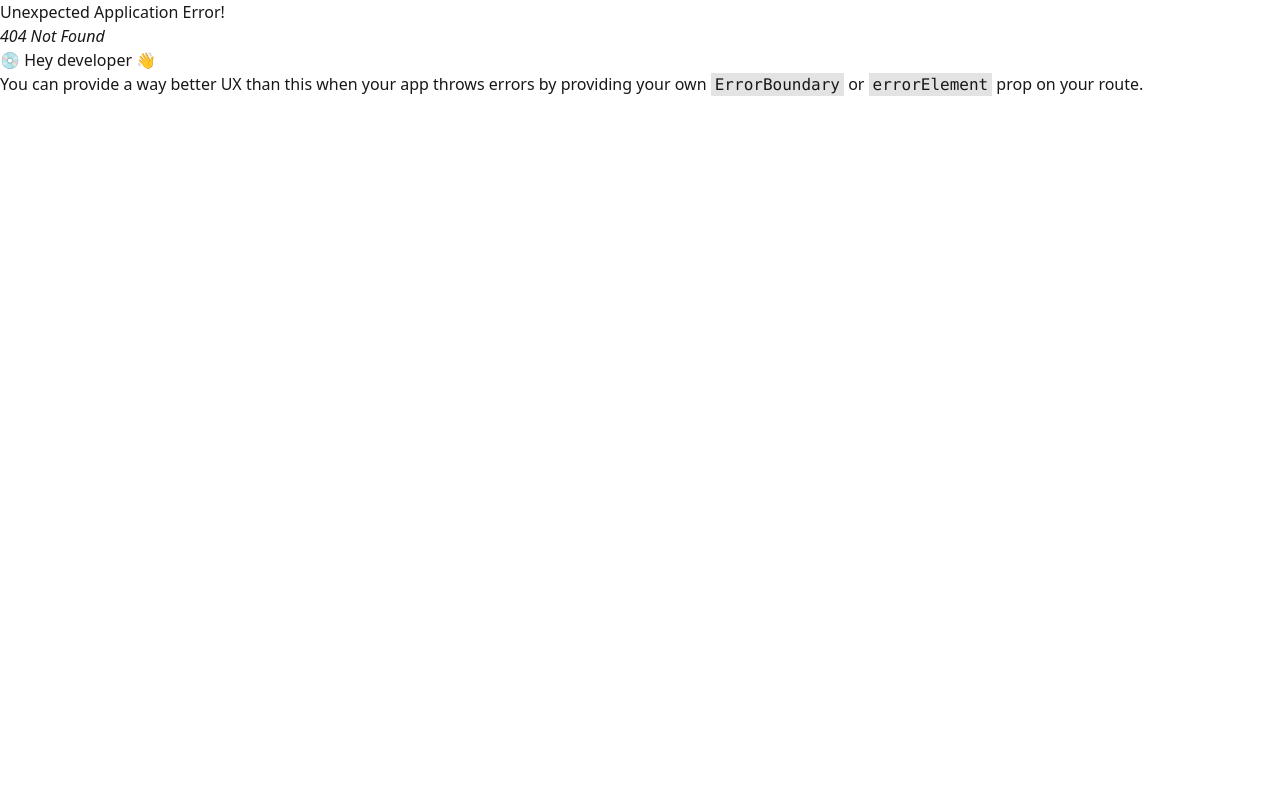
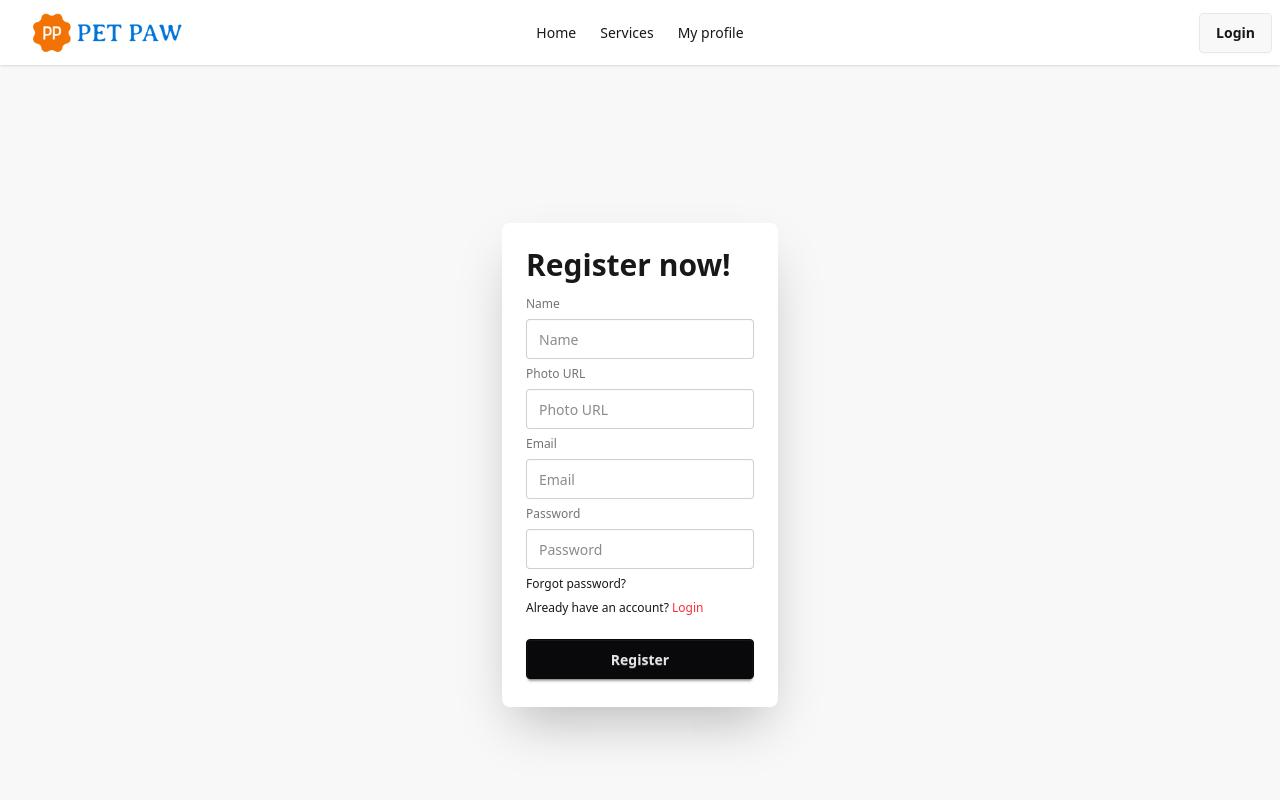
Before and after one commit to ovi1173/a9-pet_care, a React (Vite) app: page /register in a window 1280 px wide. Before the commit this address had no page. Shown: the top 800 px of the page. Built offline with nearby package versions, Linux system fonts and the light colour scheme; no server answers.

Commit message:
registration authentication completed

```diff
--- a/package.json
+++ b/package.json
@@ -11,6 +11,7 @@
   },
   "dependencies": {
     "@tailwindcss/vite": "^4.1.17",
+    "firebase": "^12.6.0",
     "react": "^19.2.0",
     "react-dom": "^19.2.0",
     "react-router": "^7.9.6",
--- /dev/null
+++ b/src/Provider/AuthProvider.jsx
@@ -0,0 +1,33 @@
+import { createUserWithEmailAndPassword, onAuthStateChanged } from 'firebase/auth';
+import React, { createContext, useEffect, useState } from 'react';
+import auth from '../firebase/firebase.config';
+export const AuthContext = createContext();
+
+const AuthProvider = ({ children }) => {
+    const [loading, setLoading] = useState(true);
+    const [user, setUser] = useState(null);
+
+    const RegisterWithEmailPassword = (email, pass) => {
+
+        return createUserWithEmailAndPassword(auth, email, pass);
+    }
+    useEffect(() => {
+        const unsubscribe = onAuthStateChanged(auth, (currentUser) => {
+            setUser(currentUser);
+            setLoading(false);
+
+        })
+        return () =>{
+             unsubscribe();
+        }
+    }, [])
+    const authData = {
+        RegisterWithEmailPassword,
+        setUser,
+        user,
+    }
+
+    return <AuthContext value={authData}>{children}</AuthContext>
+};
+
+export default AuthProvider;
--- a/src/components/Navbar.jsx
+++ b/src/components/Navbar.jsx
@@ -1,7 +1,15 @@
-import React from 'react';
+import React, { useContext } from 'react';
 import logo from '../assets/logo.png'
 import { Link } from 'react-router';
+import { AuthContext } from '../Provider/AuthProvider';
+import { signOut } from 'firebase/auth';
+import auth from '../firebase/firebase.config';
 const Navbar = () => {
+    const { user } = useContext(AuthContext);
+
+    const handleSignOut =()=>{
+        signOut(auth);
+    }
     return (
         <div className="navbar bg-base-100 shadow-sm">
             <div className="navbar-start">
@@ -26,9 +34,18 @@
                     <li><Link>My profile</Link></li>
                 </ul>
             </div>
-            <div className="navbar-end">
-                <a className="btn">Login</a>
-            </div>
+            {/* button functionality */}
+            {
+                user && <div className="navbar-end">
+                    <btn onClick={handleSignOut} className="btn">Logout</btn>
+                </div>
+            }
+            {
+                !user && <div className="navbar-end">
+                    <Link to={'/login'} className="btn">Login</Link>
+                </div>
+            }
+
         </div>
     );
 };
--- /dev/null
+++ b/src/firebase/firebase.config.js
@@ -0,0 +1,17 @@
+import { initializeApp } from "firebase/app";
+import { getAuth } from "firebase/auth";
+
+const firebaseConfig = {
+    apiKey: import.meta.env.VITE_APIKEY,
+    authDomain: import.meta.env.VITE_AUTHDOMAIN,
+    projectId: import.meta.env.VITE_PROJECTID,
+    storageBucket: import.meta.env.VITE_STORAGEBUCKET,
+    messagingSenderId: import.meta.env.VITE_MESSAGINGSENDERID,
+    appId: import.meta.env.VITE_APPID
+};
+
+// Initialize Firebase
+const app = initializeApp(firebaseConfig);
+const auth = getAuth(app);
+
+export default auth;
--- a/src/main.jsx
+++ b/src/main.jsx
@@ -4,8 +4,11 @@
 import App from './App.jsx'
 import router from './router/Routes.jsx'
 import { RouterProvider } from 'react-router'
+import AuthProvider from './Provider/AuthProvider.jsx'
 createRoot(document.getElementById('root')).render(
   <StrictMode>
-     <RouterProvider router={router}/>
+     <AuthProvider>
+        <RouterProvider router={router}/>
+     </AuthProvider>
   </StrictMode>,
 )
--- /dev/null
+++ b/src/pages/Login.jsx
@@ -0,0 +1,53 @@
+import { signInWithEmailAndPassword } from 'firebase/auth';
+import React, { useContext } from 'react';
+import { Link } from 'react-router';
+import auth from '../firebase/firebase.config';
+import { AuthContext } from '../Provider/AuthProvider';
+
+const Login = () => {
+    const { setUser,user } = useContext(AuthContext);
+    const handleLogin = (e) => {
+        e.preventDefault();
+        const email = e.target.email.value;
+        const pass = e.target.password.value;
+
+        signInWithEmailAndPassword(auth, email, pass)
+            .then((userCredential) => {
+                const user = userCredential.user;
+                setUser(user);
+            })
+            .catch(error =>{
+                console.log(error);
+            })
+
+    }
+    console.log(user)
+    return (
+        <div className="hero bg-base-200 min-h-screen">
+            <div className="hero-content flex-col lg:flex-row-reverse">
+                <div className="card bg-base-100 w-full max-w-sm shrink-0 shadow-2xl">
+                    <div className="card-body">
+                        <h1 className="text-3xl font-bold">Login now!</h1>
+                        <form onSubmit={handleLogin} className="fieldset">
+
+                            {/* email */}
+                            <label className="label">Email</label>
+                            <input type="email" className="input" name='email' placeholder="Email" />
+                            {/* password */}
+                            <label className="label">Password</label>
+                            <input type="password" name='password' className="input" placeholder="Password" />
+
+                            <div><a className="link link-hover">Forgot password?</a></div>
+                            <div>
+                                <span>Don't have an account?</span> <Link to='/register' className='text-red-500'>Register</Link>
+                            </div>
+                            <button className="btn btn-neutral mt-4">Login</button>
+                        </form>
+                    </div>
+                </div>
+            </div>
+        </div>
+    );
+};
+
+export default Login;
--- /dev/null
+++ b/src/pages/Register.jsx
@@ -0,0 +1,64 @@
+import React, { useContext } from 'react';
+import { Link } from 'react-router';
+import { AuthContext } from '../Provider/AuthProvider';
+import auth from '../firebase/firebase.config';
+import { updateProfile } from 'firebase/auth';
+
+const Register = () => {
+    const { RegisterWithEmailPassword ,user,setUser} = useContext(AuthContext);
+    const handleSubmit = (e) => {
+        e.preventDefault();
+        const email = e.target.email.value;
+        const pass = e.target.password.value;
+        const name = e.target.name.value;
+        const photourl = e.target.photourl.value;
+        console.log(name,pass,photourl,email)
+        RegisterWithEmailPassword(email, pass)
+            .then((userCredential) => {
+                updateProfile(auth.currentUser, {
+                    displayName: name, photoURL: photourl
+                }).then(() => {
+                    setUser(userCredential.user)
+                }).catch((error) => {
+                    console.log(error)
+                });
+
+            })
+            .catch(err => console.log(err))
+    }
+    // console.log(user)
+
+    return (
+        <div className="hero bg-base-200 min-h-screen">
+            <div className="hero-content flex-col lg:flex-row-reverse">
+                <div className="card bg-base-100 w-full max-w-sm shrink-0 shadow-2xl">
+                    <div className="card-body">
+                        <h1 className="text-3xl font-bold">Register now!</h1>
+                        <form onSubmit={handleSubmit} className="fieldset">
+                            {/* name */}
+                            <label className="label">Name</label>
+                            <input type="text" className="input" name='name' placeholder="Name" />
+                            {/* photo url */}
+                            <label className="label">Photo URL</label>
+                            <input type="text" name='photourl' className="input" placeholder="Photo URL" />
+                            {/* email */}
+                            <label className="label">Email</label>
+                            <input type="email" className="input" name='email' placeholder="Email" />
+                            {/* password */}
+                            <label className="label">Password</label>
+                            <input type="password" name='password' className="input" placeholder="Password" />
+
+                            <div><a className="link link-hover">Forgot password?</a></div>
+                            <div>
+                                <span>Already have an account?</span> <Link to='/login' className='text-red-500'>Login</Link>
+                            </div>
+                            <button className="btn btn-neutral mt-4">Register</button>
+                        </form>
+                    </div>
+                </div>
+            </div>
+        </div>
+    );
+};
+
+export default Register;
```
Also changed, not shown: src/router/Routes.jsx (+14 -4 lines), 1 other file (tests, documents, lock files or other folders).
